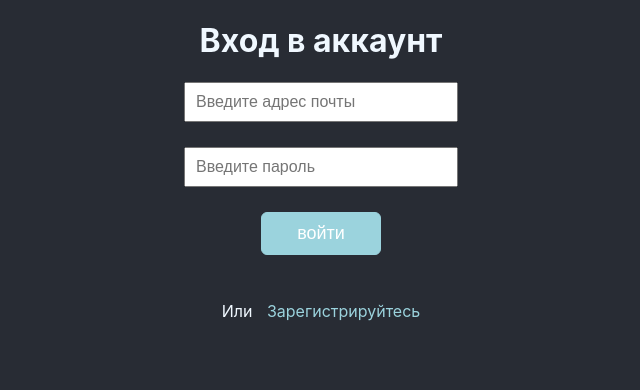
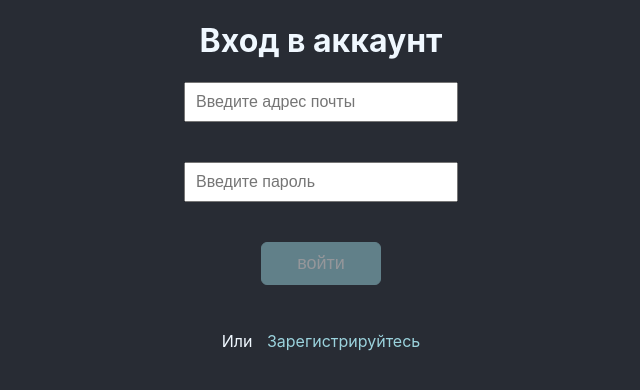
Before and after one commit to blessMe-Padre/gym-counter, a React (Create React App) app: page /login in a window 1280 px wide. Shown: the top 390 px of the page, without its empty margins (319-959 px from the left). Built offline with nearby package versions, Linux system fonts and the light colour scheme; no server answers.

Commit message:
добавляет валидацию формы

```diff
--- a/package.json
+++ b/package.json
@@ -12,6 +12,7 @@
     "gh-pages": "^4.0.0",
     "react": "^18.2.0",
     "react-dom": "^18.2.0",
+    "react-hook-form": "^7.33.1",
     "react-redux": "^8.0.2",
     "react-router-dom": "^6.3.0",
     "react-scripts": "5.0.1",
--- a/src/App.css
+++ b/src/App.css
@@ -15,4 +15,8 @@
   font-size: 72px;
   margin-bottom: 30px;
   cursor: auto;
+  position: relative;
+  position: absolute;
+  top: 0;
+  left: 0;
 }
--- a/src/components/Form.jsx
+++ /dev/null
@@ -1,61 +0,0 @@
-import { useState } from 'react';
-import styled from "styled-components";
-import { Button } from './styled/Buttons';
-
-
-const StyledForm = styled.form`
-    display: flex;
-    flex-direction: column;
-    align-items: center;
-    justify-content: center;
-`;
-
-const StyledInput = styled.input`
-    min-width: 250px;
-    padding: 0 10px;
-    margin-bottom: 25px;
-    height: 36px;
-    font-size: 16px;
-
-    &:hover,
-    &:focus {
-        border-color: #ABE1EB;
-    }
-`;
-
-
-const Form = ({ title, handleClick }) => {
-    const [email, setEmail] = useState('');
-    const [pass, setPass] = useState('');
-
-    const formSubmit = (e) => {
-        e.preventDefault();
-    }
-
-    return (
-        <>
-            <StyledForm onSubmit={formSubmit}>
-                <StyledInput
-                    type="email"
-                    value={email}
-                    onChange={(e) => setEmail(e.target.value)}
-                    placeholder="Введите адрес почты"
-                />
-                <StyledInput
-                    type="password"
-                    value={pass}
-                    onChange={(e) => setPass(e.target.value)}
-                    placeholder="Введите пароль"
-                />
-                <Button
-                    type='submit'
-                    onClick={() => handleClick(email, pass)}
-                >
-                    {title}
-                </Button>
-            </StyledForm>
-        </>
-    )
-}
-
-export { Form }
--- a/src/components/Login.jsx
+++ b/src/components/Login.jsx
@@ -3,7 +3,7 @@ import { getAuth, signInWithEmailAndPassword } from "firebase/auth";
 import { setUser } from '../store/slices/userSlice';
 import { useNavigate } from 'react-router-dom';
 
-import { Form } from './Form';
+import { Form } from './form/Form';
 
 const Login = () => {
     const dispatch = useDispatch();
--- a/src/components/SingUp.jsx
+++ b/src/components/SingUp.jsx
@@ -1,7 +1,7 @@
 import { useDispatch } from 'react-redux';
 import { getAuth, createUserWithEmailAndPassword } from "firebase/auth";
 import { getDatabase, ref, set } from "firebase/database";
-import { Form } from './Form';
+import { Form } from './form/Form';
 import { setUser } from '../store/slices/userSlice';
 import { useNavigate } from 'react-router-dom';
 
--- /dev/null
+++ b/src/components/form/Form.jsx
@@ -0,0 +1,76 @@
+import { useState } from 'react';
+import { useForm } from "react-hook-form";
+
+import { Button } from '../styled/Buttons';
+import { StyledForm, StyledInput, InputWrapper, ErrorMessage, StyledP } from './styled'
+
+
+const Form = ({ title, handleClick }) => {
+    const [email, setEmail] = useState('');
+    const [pass, setPass] = useState('');
+
+    const {
+        register,
+        formState: { errors, isValid },
+        handleSubmit,
+    } = useForm({
+        mode: "onBlur"
+    });
+
+    const onSubmit = (e) => {
+        e.preventDefault();
+    }
+
+    return (
+        <>
+            <StyledForm onSubmit={handleSubmit(onSubmit)}>
+                <InputWrapper>
+                    <StyledInput
+                        type="email"
+                        {...register('emailInput', {
+                            required: "Введите адрес почты",
+                            pattern: {
+                                value: /.+@.+\..+/i,
+                                message: 'Email должен быть формата "name@gmail.com"',
+                            },
+                        })}
+                        value={email}
+                        onChange={(e) => setEmail(e.target.value)}
+                        placeholder="Введите адрес почты"
+                    />
+
+                    <ErrorMessage>
+                        {errors.emailInput && <StyledP>{errors?.emailInput.message || "Error!!!"}</StyledP>}
+                    </ErrorMessage>
+                </InputWrapper>
+                <InputWrapper>
+                    <StyledInput
+                        type="password"
+                        {...register('passwordInput', {
+                            required: "Введите пароль!",
+                            minLength: {
+                                value: 6,
+                                message: "Пароль должен быть больше 6 символов",
+                            },
+                        })}
+                        value={pass}
+                        onChange={(e) => setPass(e.target.value)}
+                        placeholder="Введите пароль"
+                    />
+                    <ErrorMessage>
+                        {errors.passwordInput && <StyledP>{errors?.passwordInput.message || "Error!!!"}</StyledP>}
+                    </ErrorMessage>
+                </InputWrapper>
+                <Button
+                    type='submit'
+                    disabled={!isValid}
+                    onClick={() => handleClick(email, pass)}
+                >
+                    {title}
+                </Button>
+            </StyledForm>
+        </>
+    )
+}
+
+export { Form }
--- /dev/null
+++ b/src/components/form/styled.jsx
@@ -0,0 +1,38 @@
+import styled from "styled-components";
+
+export const StyledForm = styled.form`
+display: flex;
+flex-direction: column;
+align-items: center;
+justify-content: center;
+`;
+
+export const StyledInput = styled.input`
+min-width: 250px;
+padding: 0 10px;
+margin-bottom: 10px;
+height: 36px;
+font-size: 16px;
+
+&:hover,
+&:focus {
+    border-color: #ABE1EB;
+}
+`;
+
+export const InputWrapper = styled.div`
+position: relative;
+margin-bottom: 30px;
+`;
+
+export const ErrorMessage = styled.div`
+position: absolute;
+top: 40px;
+left: 0;
+padding-top: 5px;
+`;
+
+export const StyledP = styled.p`
+margin: 0;
+color: red;
+`;
```
Also changed, not shown: 1 other file (tests, documents, lock files or other folders).
